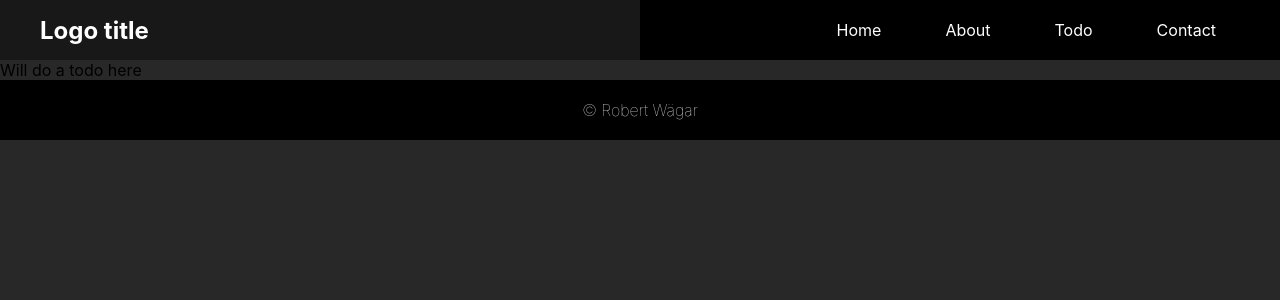
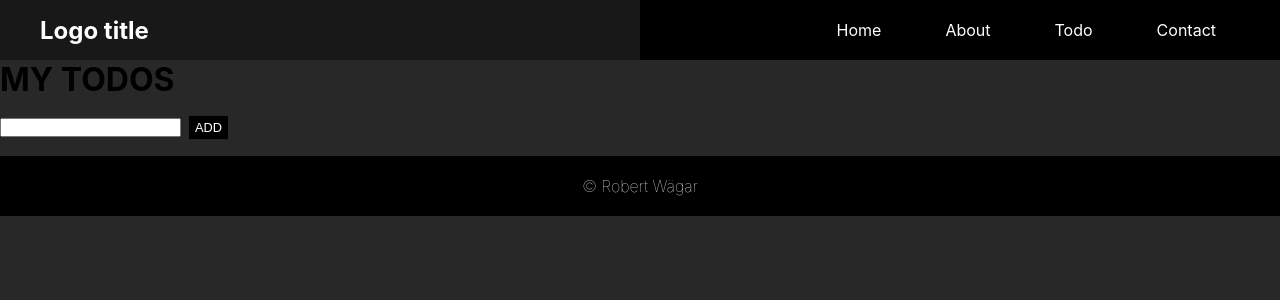
Before and after one commit to xxrobone/ass_1_cme, a React (Vite) app: page /todo in a window 1280 px wide. Shown: the top 300 px of the page. Built offline with nearby package versions, Linux system fonts and the light colour scheme.

Commit message:
todo list, add function

```diff
--- a/src/App.jsx
+++ b/src/App.jsx
@@ -21,7 +21,7 @@ import { Todo } from './pages/todo/Todo';
 
 
 function App() {
- const [active, setActive] = useState(false);
+/*  const [active, setActive] = useState(false); */
   const [currentIdx, setCurrentIdx] = useState(0);
 
   const prevBtn = () => {
@@ -46,7 +46,7 @@ function App() {
       <Header>
         <Logo />
         <Nav>
-          {navData.map(({ title, path, cls, id }, i) => (
+          {navData.map(({ title, path, cls, id }) => (
             <NavItem title={title} path={path} cls={cls} key={id} />
           ))}
         </Nav>
@@ -61,8 +61,8 @@ function App() {
                if (currentIdx === i) {
                  return (
                    <>
-                     <ImageBg {...item} key={item.title} />
-                   <Article
+                     <ImageBg {...item} key={item.title + i} />
+                    <Article
                      {...item}
                      key={i}
                    />
--- a/src/components/article/Article.jsx
+++ b/src/components/article/Article.jsx
@@ -2,10 +2,10 @@ import React from 'react'
 
 import './Article.scss'
 
-export default function Article({ title, img, text, link }) {
+export default function Article({ title, img, text, link, key }) {
 
   return (
-      <article>
+      <article key={key}>
         <h2>{title}</h2>
         <div className="content">
         <p>{text}</p>
--- a/src/components/button/Button.scss
+++ b/src/components/button/Button.scss
@@ -30,3 +30,21 @@
       color: #f8f8f8;
     }
   }
+
+
+  .todo {
+    margin: 1rem 0.5rem;
+    padding: 4px 6px;
+    border: none;
+    border-top: 1px solid #232328;
+    border-bottom: 1px solid #232328;
+    font-size: 0.8rem;
+    color: #ffffff;
+    background-color: rgb(0, 0, 0);
+    font-weight: 400;
+
+    &:hover {
+      background: #232328;
+      color: #f8f8f8;
+    }
+  }
--- a/src/pages/todo/Todo.jsx
+++ b/src/pages/todo/Todo.jsx
@@ -1,9 +1,60 @@
-import React from 'react'
+import React, { useState } from 'react'
+import Button from '../../components/button/Button'
+
+/*
+- Todo
+- a list of todos
+- add todo
+- delete todo
+- updatede todo
+- search todos ?
+
+- todo form
+- functions
+
+*/
+
+
+// function todo
+const addTodo = (todo, setInput, todoList, setTodoList) => {
+    const newTodo = {
+        id: Math.random() * 1000,
+        todo: todo,
+    }
+
+    // adding new todo to list of todos usins spread operator
+    setTodoList([...todoList, newTodo])
+    // clearing input field
+    setInput("")
+}
 
 export const Todo = () => {
+    const [todoList, setTodoList] = useState([])
+    const [input, setInput] = useState("")
+
+    console.log(todoList)
+
+    const handleOnChange = (e) => {
+        e.preventDefault()
+        setInput(e.target.value)
+        console.log(e.target.value)
+    }
+
   return (
       <div>
-          Will do a todo here
+          <h1>MY TODOS</h1>
+          <input
+              type="text"
+              value={input}
+              onChange={(e) => handleOnChange(e)}
+          />
+          <Button variant='todo' onClick={() => addTodo(input, setInput, todoList, setTodoList)}>Add</Button>
+
+          <div className='todo_list'>
+              {todoList.map(t => (
+                  <p key={t.id}>{t.todo}</p>
+              ))}
+          </div>
     </div>
   )
 }
```
